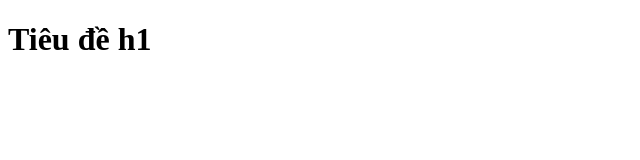
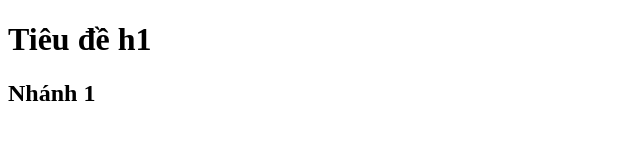
Before and after one commit to Toan-Luis/duan3, a plain HTML site: page test.html in a window 1280 px wide. Shown: the whole page, without its empty margins (0-640 px from the left). Drawn offline with Linux system fonts and the light colour scheme.

Commit message:
sửa nhanh1

```diff
--- a/test.html
+++ b/test.html
@@ -7,5 +7,6 @@
 </head>
 <body>
     <h1>Tiêu đề h1</h1>
+    <h2>Nhánh 1</h2>
 </body>
 </html>
```
